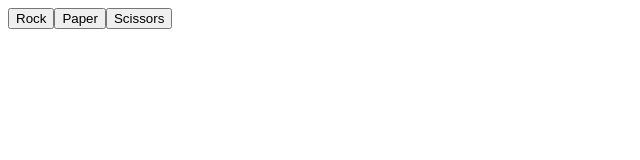
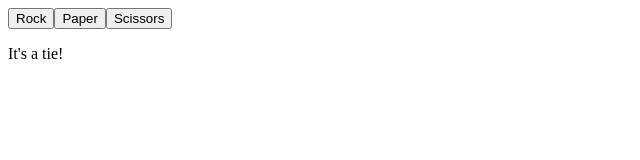
Before and after one commit to corwsan/Rock-Paper-Scissors, a plain HTML site: page index.html in a window 1280 px wide. Both pictures are taken after a click on the button "Rock". Shown: the full height of the page, 0-640 px from the left. Drawn offline with Linux system fonts and the light colour scheme.

Commit message:
Add div to display reults. Change tie console.log to add p to div

```diff
--- a/index.html
+++ b/index.html
@@ -8,6 +8,6 @@
 </head>
 <body>
     <div id="btn-container"></div>
-
+    <div id="results"></div>
 </body>
 </html>
--- a/javascript.js
+++ b/javascript.js
@@ -1,4 +1,5 @@
 const btnContainer = document.querySelector("#btn-container");
+const results = document.querySelector("#results");
 
 const rockBtn = document.createElement("button");
 rockBtn.textContent = "Rock";
@@ -23,6 +24,8 @@ buttons.forEach((button) => {
         //console.log(button.textContent)
     });
 });
+
+
 
 
 let round = 1;
@@ -50,7 +53,12 @@ function playGame () {
     }
 } */
 
+//use new #results div to display results
+//change console.logs to DOM methods
+//create <p> in #results to display round result
 
+const resultDraw = document.createElement("p");
+resultDraw.textContent = "It's a tie!";
 
 function playRound (humanChoice, computerChoice) {
 
@@ -58,29 +66,30 @@ function playRound (humanChoice, computerChoice) {
     console.log("Computer's choice: " + computerChoice);
 
     if (humanChoice === computerChoice) {
-        console.log("It's a tie!");
+        results.appendChild(resultDraw.cloneNode(true));
+        //console.log("It's a tie!");
     } else if (humanChoice === "Rock") {
         if (computerChoice === "Scissors") {
-            console.log("You win! Rock smashes scissors.");
+            //console.log("You win! Rock smashes scissors.");
             humanScore++;
         } else {
-            console.log("You lose! Paper covers rock.");
+            //console.log("You lose! Paper covers rock.");
             computerScore++;
         }
     } else if (humanChoice === "Paper") {
         if (computerChoice === "Rock") {
-            console.log("You win! Paper covers rock.");
+            //console.log("You win! Paper covers rock.");
             humanScore++;
         } else {
-            console.log("You lose! Scissors cut paper.");
+            //console.log("You lose! Scissors cut paper.");
             computerScore++;
         }
     } else if (humanChoice === "Scissors") {
         if (computerChoice === "Paper") {
-            console.log("You win! Scissors cut paper.");
+            //console.log("You win! Scissors cut paper.");
             humanScore++;
         } else {
-            console.log("You lose! Rock smashes scissors.");
+            //console.log("You lose! Rock smashes scissors.");
             computerScore++;
         }
     }
```
